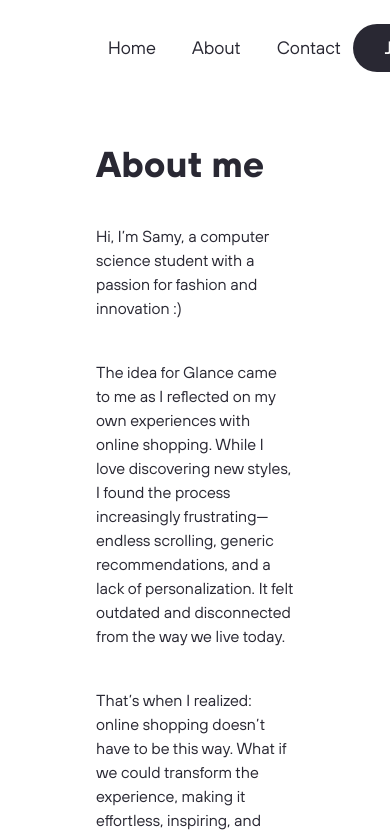
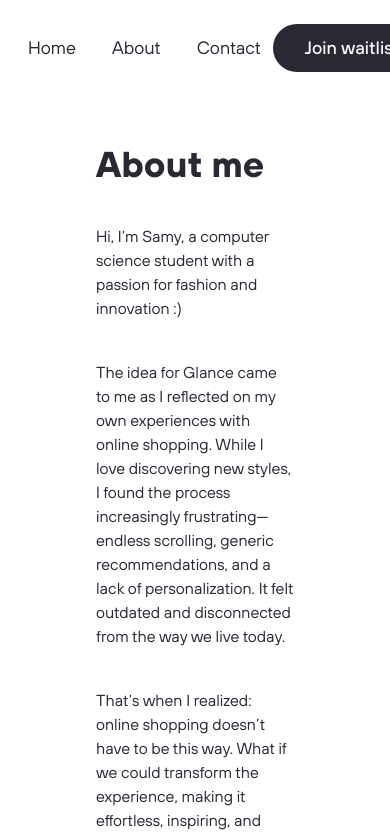
Before and after one commit to samyamine/glance_project, a Next.js app in the folder web/: page /about in a window 390 px wide. Shown: the top 836 px of the page. Built offline with nearby package versions, Linux system fonts and the light colour scheme.

Commit message:
MODIFIED: horizontal padding for components header, footer, heroImages, slider

```diff
--- a/web/components/custom/footer.tsx
+++ b/web/components/custom/footer.tsx
@@ -4,7 +4,7 @@ import Link from "next/link";
 
 export default function Footer() {
     return (
-        <div className={`w-full px-24 py-10 bg-black text-white flex justify-between items-center`}>
+        <div className={`w-full px-4 md:px-16 lg:px-24 py-10 bg-black text-white flex justify-between items-center`}>
             <div>
                 <p className={`text-lg`}>
                     Made by <a href={`https://github.com/ouiam-ib`} className={`duration-200 underline-offset-4 hover:underline`}>Ouiam</a> & <a href={`https://github.com/samyamine`} className={`duration-200 underline-offset-4 hover:underline`}>Samy</a>
--- a/web/components/custom/header.tsx
+++ b/web/components/custom/header.tsx
@@ -4,7 +4,8 @@ import Link from "next/link";
 
 export default function Header() {
     return (
-        <div className={`w-full h-24 px-24 fixed top-0 flex justify-between items-center bg-white z-40`}>
+        <div className={`w-full h-24 px-4 md:px-16 lg:px-24 fixed top-0 flex justify-center bg-white z-40`}>
+            <div className={`w-full h-full max-w-[1440px] flex justify-between items-center`}>
                 <Link href={`/`}>
                     <Image src={`/logos/logo_1.svg`} alt={`Glance`} width={180} height={1} />
                 </Link>
@@ -30,9 +31,41 @@ export default function Header() {
                 </nav>
 
                 <Button className={`px-8 py-6 text-lg shadow-none rounded-full`}>
-            {/*<Button className={`px-8 py-6 text-lg shadow-none rounded-full bg-black`}>*/}
                     Join waitlist
                 </Button>
             </div>
+        </div>
+
+
+
+        // <div className={`w-full h-24 md:px-16 lg:px-24 fixed top-0 flex justify-between items-center bg-white z-40`}>
+        //     <Link href={`/`}>
+        //         <Image src={`/logos/logo_1.svg`} alt={`Glance`} width={180} height={1} />
+        //     </Link>
+        //
+        //     <nav>
+        //         <ul className={`flex gap-3`}>
+        //             <li className={`text-lg cursor-pointer rounded-lg duration-200 hover:bg-gray-100`}>
+        //                 <Link href={`/`} className={`px-3 py-2 flex items-center`}>
+        //                     Home
+        //                 </Link>
+        //             </li>
+        //             <li className={`text-lg cursor-pointer rounded-lg duration-200 hover:bg-gray-100`}>
+        //                 <Link href={`/about`} className={`px-3 py-2 flex items-center`}>
+        //                     About
+        //                 </Link>
+        //             </li>
+        //             <li className={`text-lg cursor-pointer rounded-lg duration-200 hover:bg-gray-100`}>
+        //                 <Link href={`/`} className={`px-3 py-2 flex items-center`}>
+        //                     Contact
+        //                 </Link>
+        //             </li>
+        //         </ul>
+        //     </nav>
+        //
+        //     <Button className={`px-8 py-6 text-lg shadow-none rounded-full`}>
+        //         Join waitlist
+        //     </Button>
+        // </div>
     );
 }
--- a/web/components/custom/heroImages.tsx
+++ b/web/components/custom/heroImages.tsx
@@ -34,7 +34,7 @@ export default function HeroImages() {
     }, [images]);
 
     return (
-        <div className={`w-1/3 h-[calc(100vh-96px)] relative flex justify-between items-center gap-5`}>
+        <div className={`w-full h-[calc(100vh-96px)] relative flex justify-between items-center gap-5`}>
             <div className={`w-1/2 h-full flex flex-col justify-center`}>
                 <div className={`w-full h-2/5 -translate-y-7 mb-5 relative shadow-xl rounded-lg border-2 border-black overflow-hidden`}>
                     {images[0].map((src, index) => (
--- a/web/components/custom/slider.tsx
+++ b/web/components/custom/slider.tsx
@@ -4,9 +4,9 @@ import {EHorizontalDirection} from "@/lib/enums";
 export default function Slider({ direction, paths }: { direction: EHorizontalDirection, paths: Array<string>}) {
 
     const list = (
-        <ul className={`h-16 flex ${direction === EHorizontalDirection.Left ? "animate-infinite-scroll-left" : "animate-infinite-scroll-right"}`}>
+        <ul className={`h-12 lg:h-16 flex ${direction === EHorizontalDirection.Left ? "animate-infinite-scroll-left" : "animate-infinite-scroll-right"}`}>
             {paths.map((path, idx) => (
-                <li key={idx} className={`w-48 mx-10 relative`}>
+                <li key={idx} className={`w-44 lg:w-48 mx-10 relative`}>
                     <Image src={path} alt={`image`} style={{ objectFit: 'contain' }} fill={true}
                            className={`max-w-none`}/>
                 </li>
```
Lines whose indentation alone changed are shown as unchanged.
